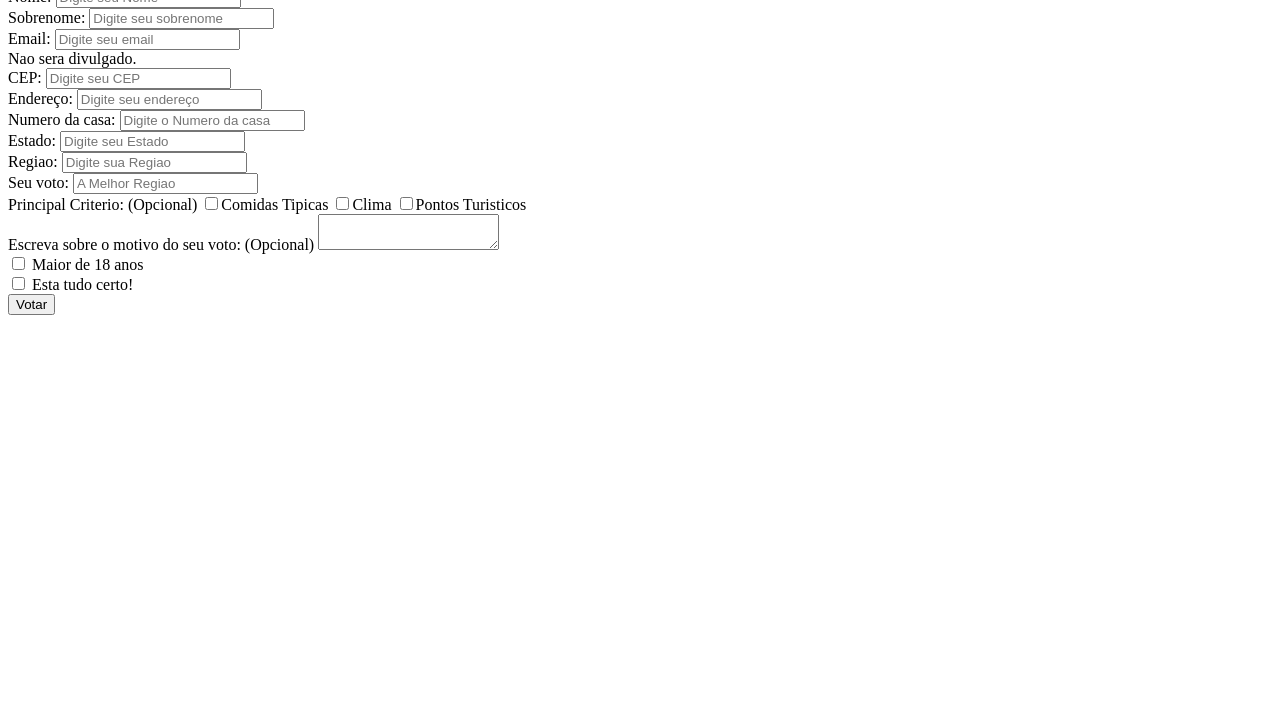
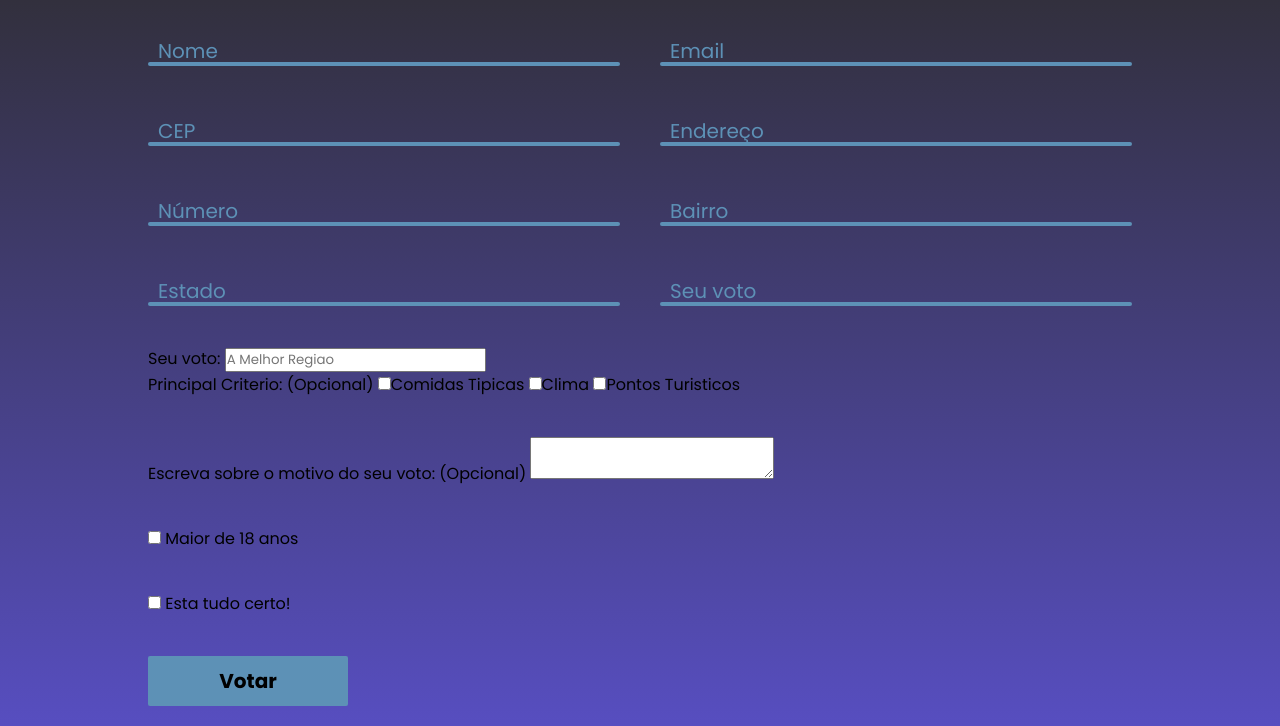
Before and after one commit to RaulFerreiraSilva/Site-Regioes, a plain HTML site: page votar.html in a window 1280 px wide. Shown: the part 119-845 px from the top of the page. Before the commit the page ends 800 px from the top, so only its background shows below. Drawn offline with nearby package versions, Linux system fonts and the light colour scheme.

Commit message:
Tentativa cep

```diff
--- /dev/null
+++ b/css/style.css
@@ -0,0 +1,106 @@
+@import url('https://fonts.googleapis.com/css2?family=Poppins:wght@400;500;600;700;800&display=swap');
+* {
+    margin: 0;
+    padding: 0;
+    box-sizing: border-box;
+    font-family: 'Poppins', sans-serif;
+}
+
+:root {
+    --bg-color: rgb(0, 0, 0);
+    --primary-color: hsl(205, 38%, 54%)
+}
+
+body {
+    display: flex;
+    flex-direction: column;
+    justify-content: center;
+    align-items: center;
+    min-height: 100vh;
+
+    background: rgb(34,193,195);
+    background: linear-gradient(0deg, rgb(87, 78, 192) 0%, rgb(44, 43, 40) 100%);
+}
+
+.container {
+    flex-grow: 3;
+    display: flex;
+    flex-direction: column;
+    justify-content: center;
+    width: 80%;
+    padding: 20px;
+    gap: 40px;
+}
+
+.title {
+    font-size: 40px;
+    text-align: center;
+    user-select: none;
+    color: var(--primary-color);
+}
+
+.row {
+    display: grid;
+    grid-template-columns: repeat(auto-fit, minmax(350px, 1fr));
+    gap: 40px;
+}
+.inputbox {
+    position: relative;
+    display: flex;
+    flex-direction: column-reverse;
+    height: 40px;
+}
+
+.inputbox label {
+    position: relative;
+    top:0;
+    left: 10px;
+    font-size: 20px;
+    color: var(--primary-color);
+    transition: .5s;
+    cursor: text;
+}
+
+.inputbox input {
+    position: absolute;
+    background-color: var(--primary-color);
+    width: 100%;
+    height: 4px;
+    bottom: 0;
+    box-shadow: none;
+    border: none;
+    outline: none;
+    border-radius: 2px;
+    transition: .5s;
+    font-size: 20px;
+    font-weight: bold;
+    padding: 0 10px;
+}
+
+.inputbox input:focus,
+.inputbox input:valid {
+    height: 100%;
+}
+
+.inputbox input:focus + label,
+.inputbox input:valid + label {
+    top: -40px;
+    left: 0;
+}
+
+.container button {
+    justify-self: center;
+    width: 200px;
+    height: 50px;
+    border:none;
+    outline: none;
+    cursor: pointer;
+    background-color: var(--primary-color);
+    font-size: 20px;
+    font-weight: bold;
+    border-radius: 2px;
+}
+
+footer {
+    color: var(--primary-color);
+}
--- /dev/null
+++ b/js/cep.js
@@ -0,0 +1,56 @@
+
+
+
+//Função para limpar o formulário
+const limparFormulario = (endereco) => {
+    document.getElementById('endereco').value = '';
+    document.getElementById('bairro').value = '';
+
+    document.getElementById('estado').value = '';
+}
+
+//Função para  o formulário
+const preencherFormulario = (endereco) => {
+    document.getElementById('endereco').value = endereco.logradouro;
+    document.getElementById('bairro').value = endereco.bairro;
+
+    document.getElementById('estado').value = endereco.uf;
+
+}
+// numero = numero.replace(".",null);
+// numero = numero.replace("-",null);
+
+//valida os números do cep
+const eNumero = (numero) => /^[0-9]+$/.test(numero)
+/* ^ : primeiro valor tem que ser número
+   0-9: algortimos de 0 a 9
+   +: os número podem se repetir
+   $: tem que terminar com número
+*/
+//
+const cepValido = (cep) => cep.length == 8 && eNumero(cep);
+
+
+// o cep que for digitado será passado pela api
+const pesquisarCep = async () => {
+    limparFormulario()
+    const cep = document.getElementById('cep').value
+    const url = `https://viacep.com.br/ws/${cep}/json/`
+
+    if (cepValido(cep)) {
+        const dados = await fetch(url);
+        const endereco = await dados.json();
+
+        if (endereco.hasOwnProperty('erro')) {
+            document.getElementById('endereco').value = 'CEP não encontrado'
+        } else {
+            preencherFormulario(endereco);
+        }
+    } else {
+        document.getElementById('endereco').value = 'CEP incorreto.';
+    }
+
+}
+//event listenner fica esperando um evento acontecer
+
+document.getElementById('cep').addEventListener('focusout', pesquisarCep);
--- a/js/maskForms.js
+++ b/js/maskForms.js
@@ -1,2 +1,4 @@
-$("#cep").mask("000.000-00", {reverse: true});
-$("#numeroCasa").mask("000S");
+ const vaiqda = $("#cep").mask("00.000-000", {reverse: true});
+ $("#numeroCasa").mask("000S");
+
+ document.getElementById('cep').innerHTML = vaiqda;
--- a/votar.html
+++ b/votar.html
@@ -5,6 +5,8 @@
     <meta charset="UTF-8">
     <meta http-equiv="X-UA-Compatible" content="IE=edge">
     <meta name="viewport" content="width=device-width, initial-scale=1.0">
+    <link rel="stylesheet" href="./css/style.css">
+
     <title>Votar</title>
 </head>
 
@@ -16,46 +18,48 @@
             <a href="contato.html">Contatos</a>
         </nav>
     </header>
-    <div class="">
-        <h1 class="">Votar</h1>
+    <main class="container">
+        <h1 class="title">Cadastro</h1>
+        <div class="row">
+            <div class="inputbox">
+                <input type="text" id="nome" required>
+                <label for="nome">Nome</label>
+            </div>
+            <div class="inputbox">
+                <input type="text" id="email"  required>
+                <label for="email">Email</label>
+            </div>
+        </div>
+        <div class="row">
+            <div class="inputbox">
+                <input type="text" id="cep"  required>
+                <label for="cep">CEP</label>
+            </div>
+            <div class="inputbox">
+                <input type="text" id="endereco"  required>
+                <label for="endereco">Endereço</label>
+            </div>
+            <div class="inputbox">
+                <input type="text" id="numero"  required>
+                <label for="numero">Número</label>
+            </div>
+        <!-- </div> -->
+        <!-- <div class="row"> -->
+            <div class="inputbox">
+                <input type="text" id="bairro"  required>
+                <label for="bairro">Bairro</label>
+            </div>
+            <div class="inputbox">
+                <input type="text" id="estado"  required>
+                <label for="estado">Estado</label>
+            </div>
+            <div class="inputbox">
+                <input type="text" id="voto" required>
+                <label for="voto">Seu voto</label>
+            </div>
 
-        <form action="https://api.staticforms.xyz/submit" method="post">
-            <input type="hidden" name="accessKey" value="62b07add-9a3f-48b7-b843-e16f7e5edcf0">
-            <div class="">
-                <label for="nome" class="">Nome:</label>
-                <input type="text" name="name" class="" id="nome" placeholder="Digite seu Nome" required>
-            </div>
-            <div class="">
-                <label for="sobrenome" class="">Sobrenome:</label>
-                <input type="text" name="name" class="" id="sobrenome" placeholder="Digite seu sobrenome">
-            </div>
-            <div class="">
-                <label for="email" class="">Email:</label>
-                <input type="email" name="email" class="" id="email" aria-describedby="emailHelp" placeholder="Digite seu email" required>
-                <div id="emailHelp" class="">Nao sera divulgado.</div>
-            </div>
-            <div class="">
-                <div class="">
-                    <label for="cep" class="">CEP:</label>
-                    <input type="text" name="name" class="" placeholder="Digite seu CEP" id="cep" required>
-                </div>
-                <div class="">
-                    <label for="endereco" class="">Endereço:</label>
-                    <input type="text" name="adress" class="" placeholder="Digite seu endereço" id="endereco">
-                </div>
-                <div class="">
-                    <label for="numeroCasa" class="">Numero da casa:</label>
-                    <input type="text" name="adress" placeholder="Digite o Numero da casa" id="numeroCasa">
-                </div>
-                <div class="">
-                    <label for="estado" class="">Estado:</label>
-                    <input type="text" name="adress" class="" placeholder="Digite seu Estado" id="estado">
-                </div>
-                <div class="">
-                    <label for="regiao" class="">Regiao:</label>
-                    <input type="text" name="adress" class="" placeholder="Digite sua Regiao" id="regiao">
-                </div>
-            </div>
+
+        </div>
             <div>
                 <label for="voto" class="">Seu voto:</label>
                 <input type="text" name="subject" class="" placeholder="A Melhor Regiao" id="voto" required>
@@ -88,4 +92,5 @@
 <script src="https://ajax.googleapis.com/ajax/libs/jquery/2.1.1/jquery.min.js"></script>
 <script src="https://cdnjs.cloudflare.com/ajax/libs/jquery.mask/1.14.11/jquery.mask.min.js"></script>
 <script src="js/maskForms.js"></script>
+<script src="js/cep.js"></script>
 </html>
```
Also changed, not shown: regiao.html (+2 -6 lines).
